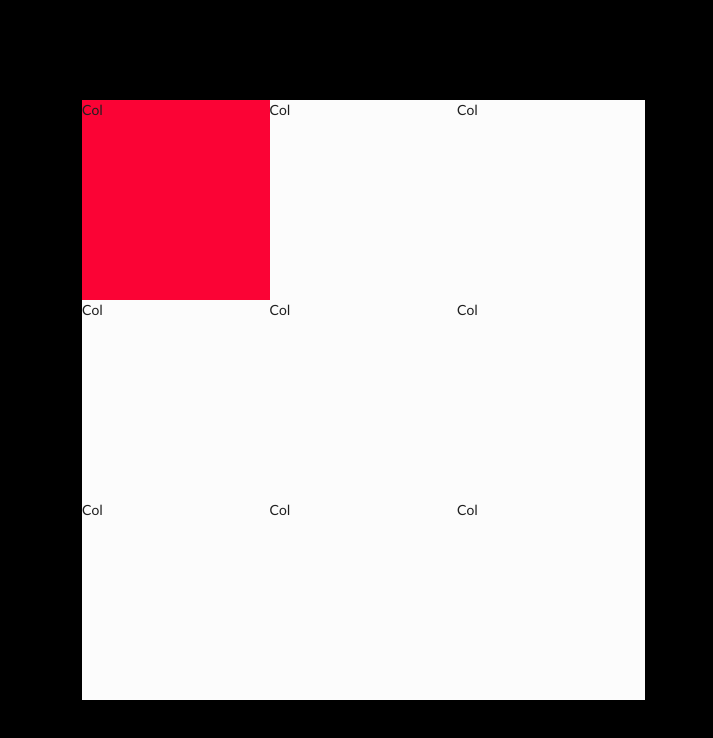
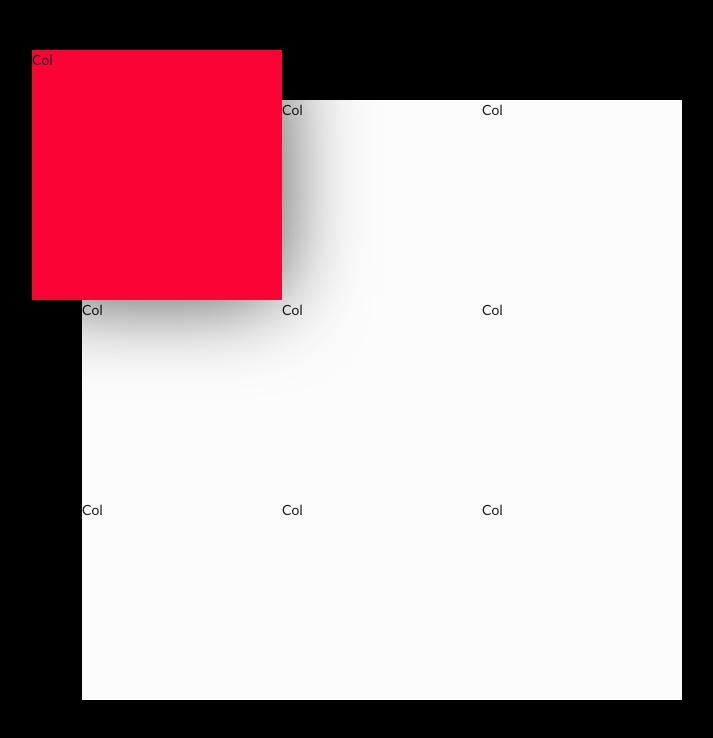
Before and after one commit to fiWhy/Swapi-UI, a plain HTML site: page index.html in a window 1280 px wide. In both pictures the pointer is over the element 433 px from the left and 200 px from the top of the page. Shown: the whole page, without its empty margins (258-971 px from the left). Drawn offline with nearby package versions, Linux system fonts and the light colour scheme.

Commit message:
Transititons for hovering

```diff
--- a/style.css
+++ b/style.css
@@ -14,26 +14,126 @@ body {
 }
 
 .island {
-    width: 600px !important;
     box-sizing: border-box !important;
     padding: 0px !important;
+    width: 600px;
 }
 
 .ui.grid.island .row {
     padding: 0px;
+    position: relative;
+    height: 200px;
+    width: 600px;
 }
 
-.ui.grid.island .card {
+.ui.grid.island .row .card.column {
     background-color: #FCFCFC;
     height: 100%;
     color: #1F1F1F;
     height: 200px;
-    width: 200px;
+    width: 200px !important;
     padding: 0px;
-    transition: all 1s;
+    transition: box-shadow 1s, width 0.5s, height 0.5s, left 0.5s, top 0.5s;
+    z-index: 1;
+    position: absolute;
 }
 
-.ui.grid.island .card:hover {
+.ui.grid.island .row .card:hover {
     background-color: #FB0335;
     cursor: pointer;
+    width: 250px !important;
+    height: 250px;
+    top: -10%;
+    left: -10%;
 }
+
+.ui.grid.island .row .card:hover {
+    -webkit-box-shadow: 0px 0px 87px -5px rgba(0, 0, 0, 0.75);
+    -moz-box-shadow: 0px 0px 87px -5px rgba(0, 0, 0, 0.75);
+    box-shadow: 0px 0px 87px -5px rgba(0, 0, 0, 0.75);
+    z-index: 2;
+}
+
+.ui.grid.island .row .card:first-child {
+    left: 0;
+    top: 0;
+}
+
+.ui.grid.island .row .card:nth-child(2) {
+    left: 200px;
+    top: 0;
+}
+
+.ui.grid.island .row .card:last-child {
+    left: 400px;
+    top: 0;
+}
+
+/**
+First row
+*/
+
+.ui.grid.island .row:first-child .card:first-child:hover {
+    left: -50px;
+    top: -50px;
+}
+
+.ui.grid.island .row:first-child .card:nth-child(2):hover {
+    left: 175px;
+    top: -50px;
+}
+
+.ui.grid.island .row:first-child .card:last-child:hover {
+    left: 400px;
+    top: -50px;
+}
+
+/*
+End first row
+*/
+
+/**
+Second row
+*/
+
+.ui.grid.island .row:nth-child(2) .card:first-child:hover {
+    left: -50px;
+    top: -25px;
+}
+
+.ui.grid.island .row:nth-child(2) .card:nth-child(2):hover {
+    left: 175px;
+    top: -25px;
+}
+
+.ui.grid.island .row:nth-child(2) .card:last-child:hover {
+    left: 400px;
+    top: -25px;
+}
+
+/*
+End second row
+*/
+
+/**
+Third row
+*/
+
+.ui.grid.island .row:last-child .card:first-child:hover {
+    left: -25px;
+    top: 0px;
+}
+
+.ui.grid.island .row:last-child .card:nth-child(2):hover {
+    left: 175px;
+    top: 0px;
+}
+
+.ui.grid.island .row:last-child .card:last-child:hover {
+    left: 400px;
+    top: 0px;
+}
+
+/*
+End third row
+*/
```
Also changed, not shown: index.html (+11 -11 lines).
